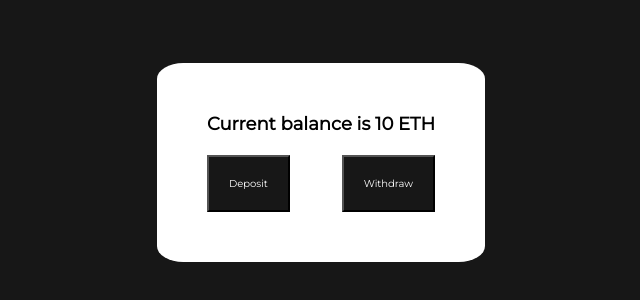
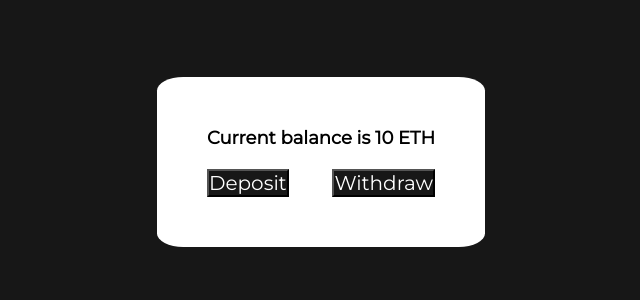
Before and after one commit to itsskofficial/Web3, a React (Create React App) app in the folder faucet/: page / in a window 1280 px wide. Shown: the part 258-558 px from the top of the page, without its empty margins (319-959 px from the left). Built offline with nearby package versions, Linux system fonts and the light colour scheme.

Commit message:
Apr 3, 2023, 11:44 AM

```diff
--- a/faucet/src/css/App.module.css
+++ b/faucet/src/css/App.module.css
@@ -25,9 +25,9 @@
 }
 
 .deposit, .withdraw{
-    padding: 20px;
+    padding: 0px;
     background-color: #171717;
     font-family: 'Montserrat', sans-serif;
     color: white;
-    font-size: 10px;
+    font-size: 20px;
 }
```
